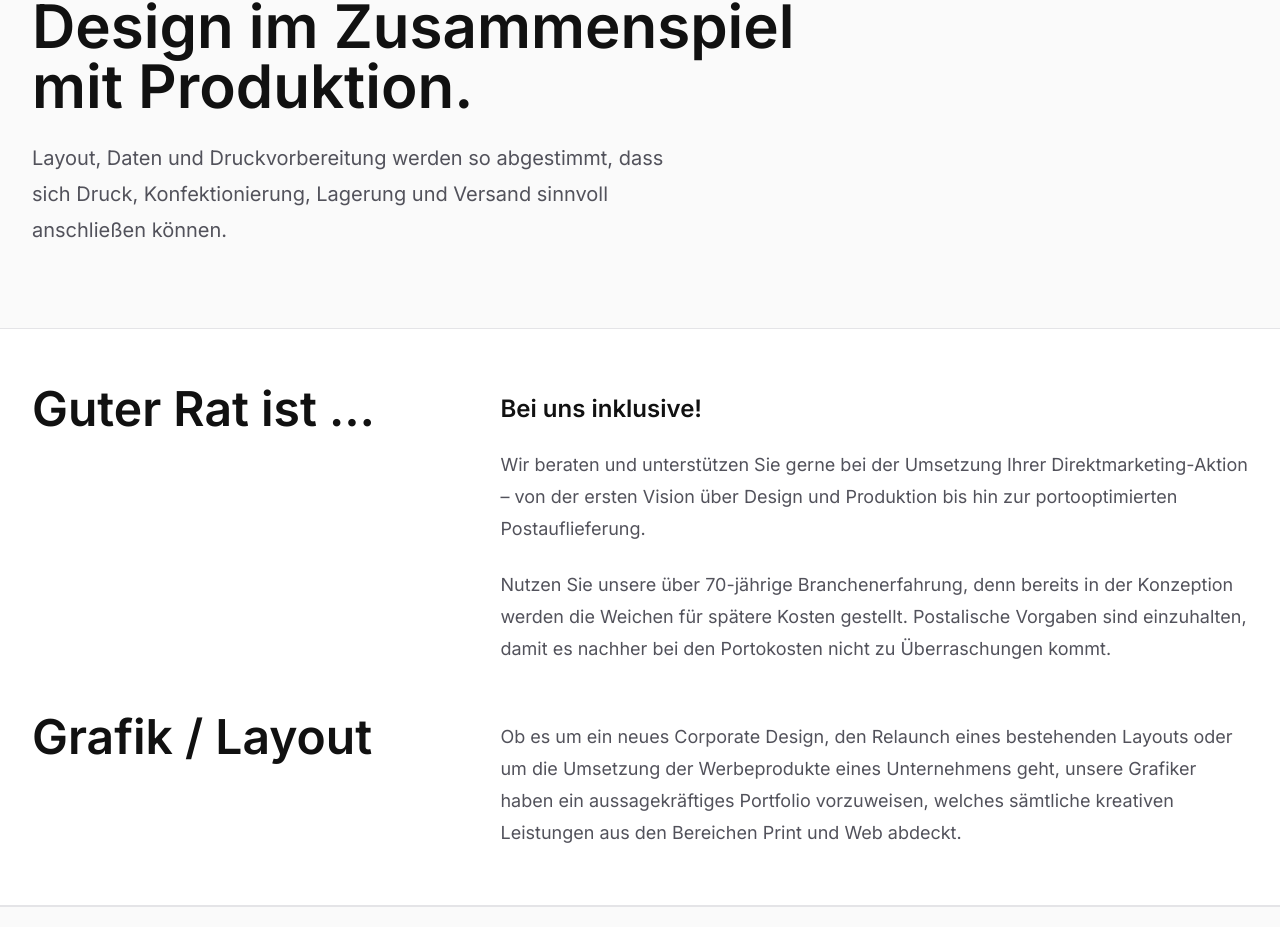
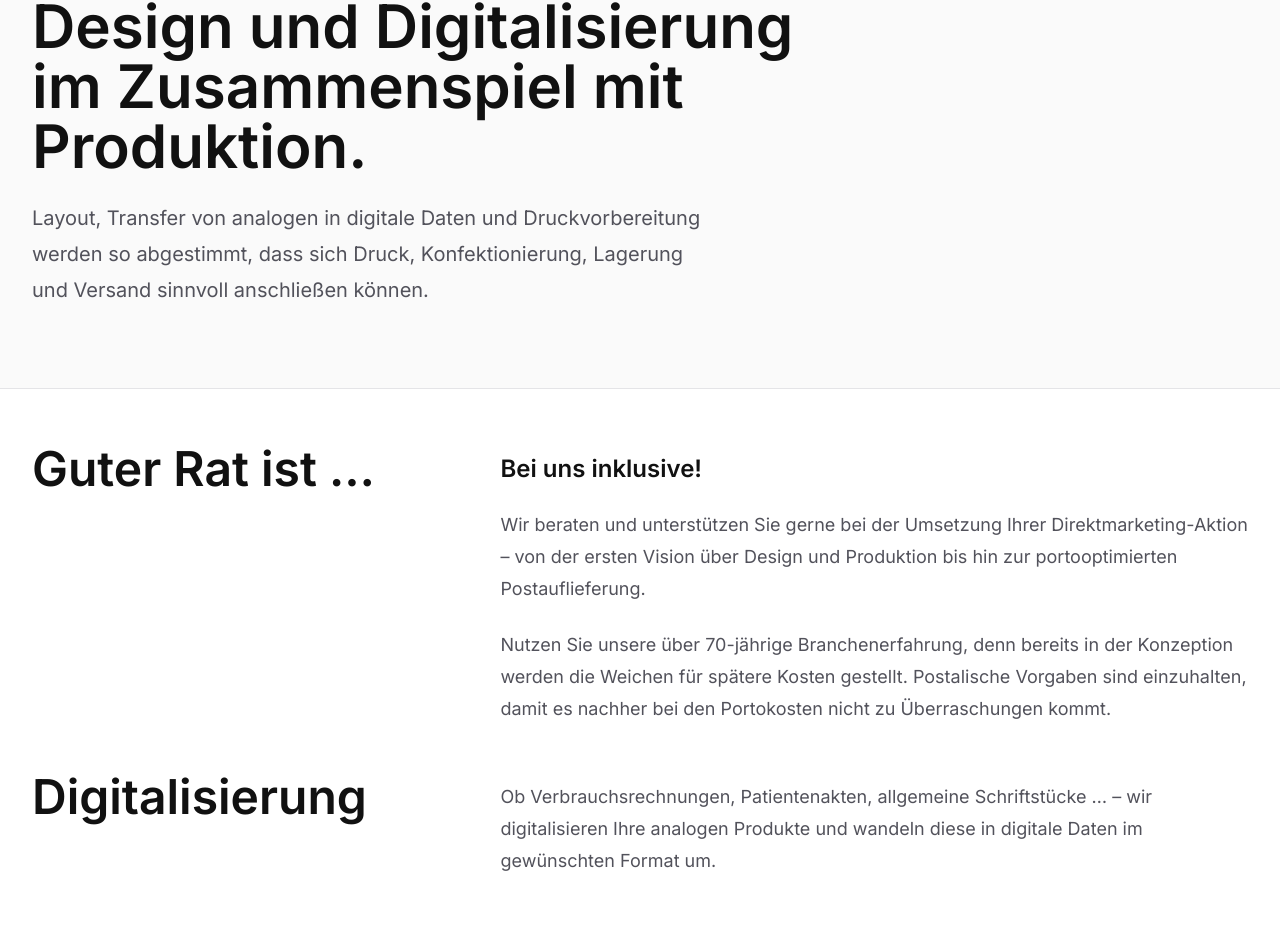
Before and after one commit to Aboud3/DWS-Website, a Next.js app: page /gestaltung in a window 1280 px wide. Shown: the part 217-1144 px from the top of the page. Built offline with nearby package versions, Linux system fonts and the light colour scheme.

Commit message:
Add digitization to design services

```diff
--- a/app/(site)/gestaltung/page.tsx
+++ b/app/(site)/gestaltung/page.tsx
@@ -24,8 +24,8 @@ export default function GestaltungPage() {
     <>
       <PageHero
         eyebrow="DESIGN"
-        title="Design im Zusammenspiel mit Produktion."
-        description="Layout, Daten und Druckvorbereitung werden so abgestimmt, dass sich Druck, Konfektionierung, Lagerung und Versand sinnvoll anschließen können."
+        title="Design und Digitalisierung im Zusammenspiel mit Produktion."
+        description="Layout, Transfer von analogen in digitale Daten und Druckvorbereitung werden so abgestimmt, dass sich Druck, Konfektionierung, Lagerung und Versand sinnvoll anschließen können."
       />
 
       <section className="border-b border-zinc-200 bg-white">
@@ -47,6 +47,16 @@ export default function GestaltungPage() {
                 bereits in der Konzeption werden die Weichen für spätere Kosten
                 gestellt. Postalische Vorgaben sind einzuhalten, damit es
                 nachher bei den Portokosten nicht zu Überraschungen kommt.
+              </p>
+            </div>
+          </div>
+          <div className="grid gap-6 lg:grid-cols-[0.36fr_0.64fr] lg:gap-12">
+            <SectionHeading title="Digitalisierung" />
+            <div className="text-lg leading-8 text-zinc-600 lg:pt-2">
+              <p>
+                Ob Verbrauchsrechnungen, Patientenakten, allgemeine Schriftstücke … – wir
+                digitalisieren Ihre analogen Produkte und wandeln diese in digitale Daten im
+                gewünschten Format um.
               </p>
             </div>
           </div>
--- a/app/(site)/leistungen/page.tsx
+++ b/app/(site)/leistungen/page.tsx
@@ -11,8 +11,8 @@ const serviceOverviews = [
   {
     title: "Design",
     href: getRoute("de", "design"),
-    text: "DWS gestaltet Drucksachen, Mailings und projektbezogene Printmaterialien.",
-    tasks: ["Gestaltung", "Layout"],
+    text: "DWS gestaltet Drucksachen, Mailings und projektbezogene Printmaterialien bzw. wandelt analoge Daten in digitale Daten um.",
+    tasks: ["Gestaltung", "Layout", "Digitalisierung"],
   },
   {
     title: "Druck",
--- a/app/en/design/page.tsx
+++ b/app/en/design/page.tsx
@@ -24,8 +24,8 @@ export default function EnglishDesignPage() {
     <>
       <PageHero
         eyebrow="DESIGN"
-        title="Design aligned with production."
-        description="Layout, data and print preparation are coordinated so that print, assembly, storage and shipping can follow in a structured process."
+        title="Design and digitization aligned with production."
+        description="Layout, the transfer of analogue data into digital data, and print preparation are coordinated so that printing, finishing, storage and shipping can follow on efficiently."
       />
 
       <section className="border-b border-zinc-200 bg-white">
@@ -46,6 +46,16 @@ export default function EnglishDesignPage() {
                 course for later costs is already set at the concept stage.
                 Postal requirements must be observed so there are no surprises
                 in postage costs later on.
+              </p>
+            </div>
+          </div>
+          <div className="grid gap-6 lg:grid-cols-[0.36fr_0.64fr] lg:gap-12">
+            <SectionHeading title="Digitization" />
+            <div className="text-lg leading-8 text-zinc-600 lg:pt-2">
+              <p>
+                Whether consumption bills, patient records or general documents, we
+                digitize your analogue materials and convert them into digital data in
+                the format you require.
               </p>
             </div>
           </div>
--- a/app/en/services/page.tsx
+++ b/app/en/services/page.tsx
@@ -11,8 +11,8 @@ const serviceOverviews = [
   {
     title: "Design",
     href: getRoute("en", "design"),
-    text: "DWS designs print products, mailings and project-based print materials.",
-    tasks: ["Design", "Layout"],
+    text: "DWS designs printed materials, mailings and project-related print materials and also converts analogue data into digital data.",
+    tasks: ["Design", "Layout", "Digitization"],
   },
   {
     title: "Print",
```
